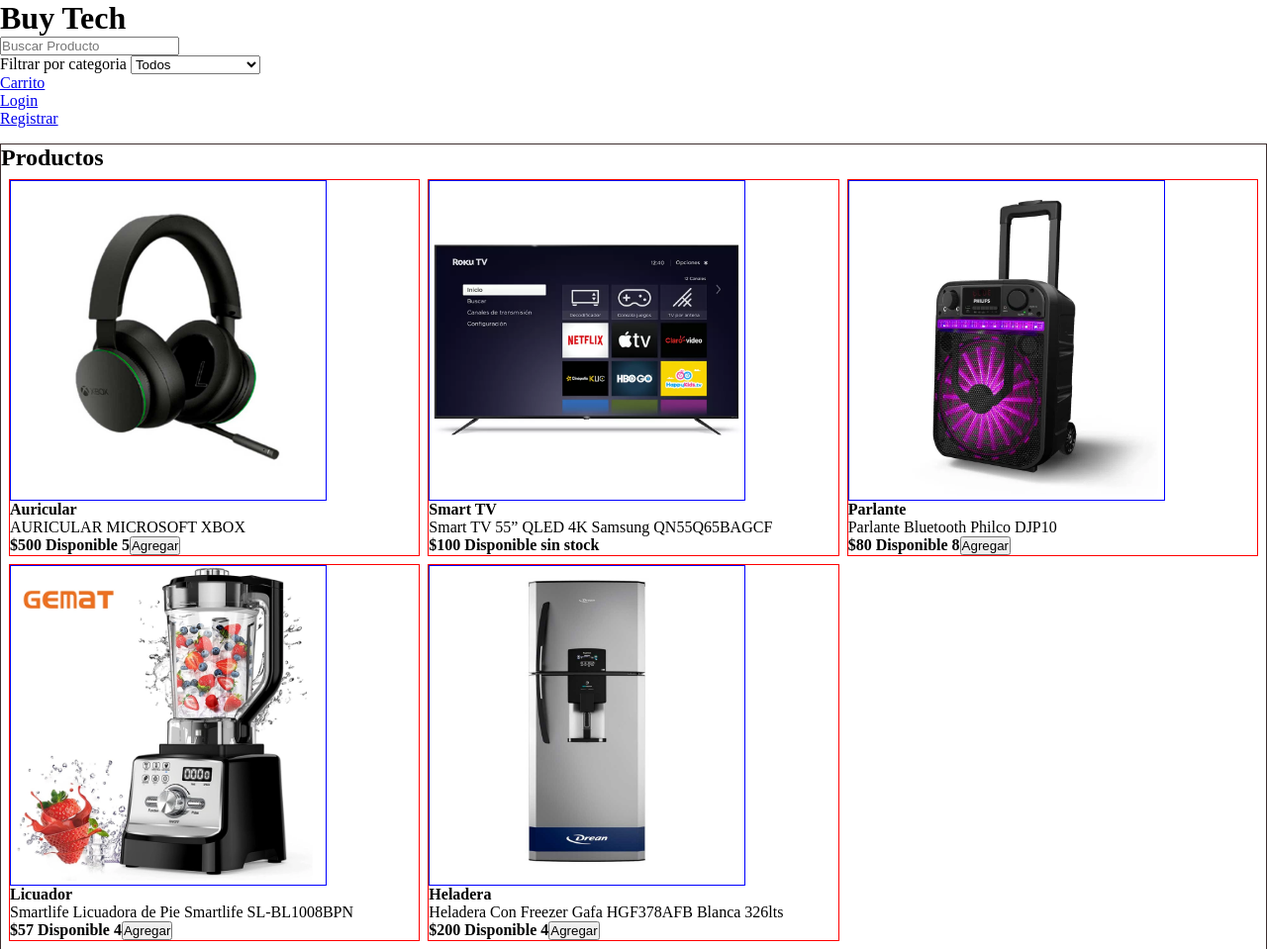
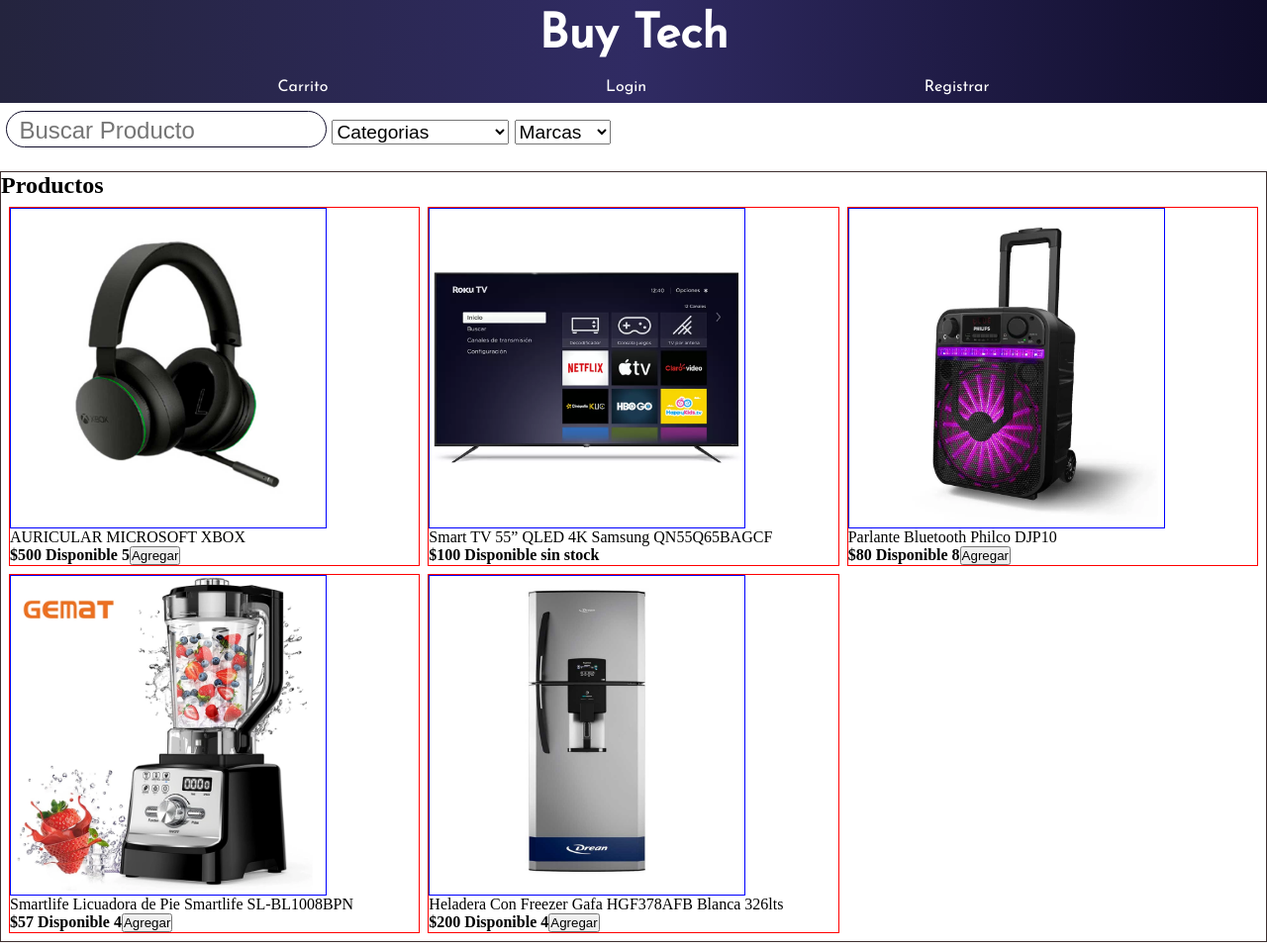
Before and after one commit to Cesar-Ignacio/CarritoCompras, a website: page index.html in a window 1280 px wide. Shown: the whole page at 99% size. Drawn offline with Linux system fonts and the light colour scheme; some packages are replaced by stand-ins of ours; a script that the page names is missing; a web font is replaced by a local one.

Commit message:
StyleJson

```diff
--- /dev/null
+++ b/SASS/layout/_header.scss
@@ -0,0 +1,44 @@
+.header{
+    background: #0f0c29;  /* fallback for old browsers */
+    background: -webkit-linear-gradient(to right, #24243e, #302b63, #0f0c29);  /* Chrome 10-25, Safari 5.1-6 */
+    background: linear-gradient(to right, #24243e, #302b63, #0f0c29); /* W3C, IE 10+/ Edge, Firefox 16+, Chrome 26+, Opera 12+, Safari 7+ */
+    font-family: $fuentePrimaria;
+    color: white;
+    .logito{
+
+        padding: 0.5em;
+        font-size: 1.5rem;
+        text-align: center;
+    }
+}
+
+.nav{
+    .navLink{
+
+        display: flex;
+        justify-content: space-evenly;
+        padding: 0.5em 0;
+        li{
+            list-style: none;
+            a{
+                text-decoration: none;
+                color: white;
+            }
+        }
+    }
+    .buscardorFiltros{
+        background-color: white;
+        color: #0f0c29;
+        padding: 0.5em 0.4em ;
+        font-family:$fuentePrimaria;
+        .buscador{
+            border: solid #0f0c29  1px;
+            font-size: 1.5rem;
+            padding: 0.2em 0em 0.1em 0.5em;
+            border-radius: 5rem;
+        }
+        .selector{
+            font-size: 1.2rem;
+        }
+    }
+}
--- a/SASS/style.scss
+++ b/SASS/style.scss
@@ -1,6 +1,7 @@
 @import "utilitis/variable";
 @import "bas/reset";
 
+@import "layout/header";
 @import "layout/aside";
 @import "layout/mainRegistrar";
 .main{
--- /dev/null
+++ b/datos/productos.json
@@ -0,0 +1,43 @@
+[
+    {
+        "id":1,
+        "categoria":"Auriculares",
+        "descripcion":"AURICULAR MICROSOFT XBOX",
+        "precio":500,
+        "stock":5,
+        "url":"/assets/img/auricular.jpg"
+    },
+    {
+        "id":2,
+        "categoria":"Televisores",
+        "descripcion":"Smart TV 55” QLED 4K Samsung QN55Q65BAGCF",
+        "precio":100,
+        "stock":0,
+        "url":"/assets/img/tv.webp"
+    },
+    {
+        "id":3,
+        "categoria":"Audio",
+        "descripcion":"Parlante Bluetooth Philco DJP10",
+        "precio":80,
+        "stock":8,
+        "url":"/assets/img/parlante.webp"
+    },
+    {
+        "id":4,
+        "categoria":"Electrodomesticos",
+        "descripcion":"Smartlife Licuadora de Pie Smartlife SL-BL1008BPN",
+        "precio":57,
+        "stock":4,
+        "url":"/assets/img/licuadora.webp"
+    },
+    {
+        "id":5,
+        "categoria":"Electrodomesticos",
+        "descripcion":"Heladera Con Freezer Gafa HGF378AFB Blanca 326lts",
+        "precio":200,
+        "stock":4,
+        "url":"/assets/img/heladera.jpg"
+    }
+
+]
--- /dev/null
+++ b/datos/usuarios.json
@@ -0,0 +1,20 @@
+[
+    {
+        "id":101,
+        "nombreUsuario":"admin",
+        "contrasenia":"admin",
+        "mai":"admin@gamil"
+    },
+    {
+        "id":102,
+        "nombreUsuario":"Cesar",
+        "contrasenia":"123",
+        "mai":"cesar@gamil"
+    },
+    {
+        "id":103,
+        "nombreUsuario":"Beto",
+        "contrasenia":"147",
+        "mai":"beto@gamil"
+    }
+]
--- a/index.html
+++ b/index.html
@@ -14,21 +14,27 @@
             <h1>Buy Tech</h1>
         </div>
         <nav class="nav">
-            <ul>
-                <li><input type="search" id="buscarProducto" placeholder="Buscar Producto"></li>
-                <li><label for="categoriaProducto">
-                        Filtrar por categoria
-                        <select name="" id="categoriaProducto">
-                            <option value="">Todos</option>
-                            <option value="Auriculares">Auriculares</option>
-                            <option value="Telivisores">Telivisores</option>
-                            <option value="Electrodomesticos">Electrodomesticos</option>
-                        </select>
-                    </label>
-                </li>
+            <ul class="navLink">
                 <li><a href="/pages/carrito.html">Carrito</a></li>
+            </ul>
+            <div class="buscardorFiltros">
+                <input class="buscador" type="search" id="buscarProducto" placeholder="Buscar Producto">
+                <select class="selector" name="" id="categoriaProducto">
+                    <option value="">Categorias</option>
+                    <option value="Auriculares">Auriculares</option>
+                    <option value="Audio">Audio</option>
+                    <option value="Televisores">Televisores</option>
+                    <option value="Electrodomesticos">Electrodomesticos</option>
+                </select>
+                <select class="selector" name="" id="marcaProducto">
+                    <option value="">Marcas</option>
+                    <option value="">Sony</option>
+                    <option value="">Motorola</option>
+                    <option value="">Philips</option>
+                    <option value="">Liliana</option>
+                </select>
 
-            </ul>
+            </div>
         </nav>
     </header>
     <aside class="aside">
--- a/js/carrito.js
+++ b/js/carrito.js
@@ -44,6 +44,9 @@
     secProductosCarrito.innerHTML = " ";
 
     productos.forEach(element => {
+
+
+        console.log(element);
 
         let { _stock: stockProducto } = listaProductos.find((ele) => ele._id === element._id);
 
@@ -169,7 +172,7 @@
     cargarProductoDeUsuario();
 }
 /**EVENTOS */
-aCerrarSess.addEventListener("click", () => {
+aCerrarSesseion.addEventListener("click", () => {
     localStorage.removeItem("usuarioLogeado");
     location.reload()
 })
--- a/js/class.js
+++ b/js/class.js
@@ -1,8 +1,7 @@
 /** CLASS */
 class Producto {
-    constructor(id, nombreProducto, categoria, descripcion, precio, stock, img) {
+    constructor(id, categoria, descripcion, precio, stock, img) {
         this._id = id;
-        this._nombreProducto = nombreProducto;
         this._categoria = categoria;
         this._descripcion = descripcion;
         this._precio = precio;
@@ -12,10 +11,9 @@
     }
 }
 class Carrito {
-    constructor(idUsuario, id, nombreProducto, descripcion, cantidad, precio, img) {
+    constructor(idUsuario, id,descripcion, cantidad, precio, img) {
         this._idUsuario = idUsuario;
         this._id = id;
-        this._nombreProducto = nombreProducto;
         this._descripcion = descripcion;
         this._cantidad = cantidad;
         this._precioUnidad = precio;
--- a/js/productos.js
+++ b/js/productos.js
@@ -1,18 +1,9 @@
+
 
 /** ARRAY  VARIABLES*/
 
-let listaProductos = [
-    new Producto(1, "Auricular", "Auriculares", "AURICULAR MICROSOFT XBOX", 500, 5, "/assets/img/auricular.jpg"),
-    new Producto(2, "Smart TV", "Telivisores", "Smart TV 55” QLED 4K Samsung QN55Q65BAGCF", 100, 0, "/assets/img/tv.webp"),
-    new Producto(3, "Parlante", "Audio", "Parlante Bluetooth Philco DJP10", 80, 8, "/assets/img/parlante.webp"),
-    new Producto(4, "Licuador", "Electrodomesticos", "Smartlife Licuadora de Pie Smartlife SL-BL1008BPN", 57, 4, "/assets/img/licuadora.webp"),
-    new Producto(5, "Heladera", "Electrodomesticos", "Heladera Con Freezer Gafa HGF378AFB Blanca 326lts", 200, 4, "/assets/img/heladera.jpg"),
-]
-let listaUsuarios = [
-    new Usuario(101, "admin", "admin", "admin@gamil"),
-    new Usuario(102, "Cesar", "123", "cesar@gamil"),
-    new Usuario(103, "Beto", "147", "beto@gamil")
-]
+let listaProductos = []
+let listaUsuarios = []
 let listaProductoCarrito = [];
 
 let inputBuscar = document.querySelector("#buscarProducto");
@@ -21,11 +12,18 @@
 /** MAIN */
 
 document.addEventListener("DOMContentLoaded", () => {
+
+    obtenerProJson().then(res=>{
+        res.forEach(producto=>{
+            listaProductos.push(new Producto(producto.id,producto.categoria,producto.descripcion,producto.precio,producto.stock,producto.url));
+        })
+        cargarProductos();
+        renderizarProductos(listaProductos);
+    })
     cargarUsuarios();
     cargarPerfil();
-    cargarProductos();
     cargarCarrito();
-    renderizarProductos(listaProductos);
+
 });
 
 /** FUNCIONES */
@@ -33,10 +31,10 @@
     /**
      * Se valida que el nuevo producto no exista en el carrito del usuario logeado
      */
+    console.log(producto);
     let indice = listaProductoCarrito.findIndex((ele) => ele._id === producto._id && ele._idUsuario === usuarioLogeado._id);
 
-    indice < 0 ? (listaProductoCarrito.push(new Carrito(usuarioLogeado._id, producto._id, producto._nombreProducto, producto._descripcion,
-        1, producto._precio, producto._urlImg)),
+    indice < 0 ? (listaProductoCarrito.push(new Carrito(usuarioLogeado._id, producto._id,producto._descripcion,1,producto._precio, producto._urlImg)),
         localStorage.setItem("Carrito", JSON.stringify(listaProductoCarrito)),
         Swal.fire({
             position: "top-end",
@@ -91,6 +89,7 @@
     /**Si no existe el valor Productos en el Local Storage lo creamos, caso contrario actualizamos la variable local*/
     let listaProLs = JSON.parse(localStorage.getItem("Productos")) ?? localStorage.setItem("Productos", JSON.stringify(listaProductos));
     (listaProLs) ? listaProductos = listaProLs : console.log("ADD Productos LocalStorage");
+
 }
 
 function cargarCarrito() {
@@ -113,9 +112,10 @@
 function cargarUsuarios() {
     /**
      * Si no existe el valor 'Usuarios' en Local Storage se crea uno con los
-     * usuarios precargados por defecto en listaUsuarios
+     * usuarios del archivo json
      */
-    JSON.parse(localStorage.getItem("Usuarios")) ?? localStorage.setItem("Usuarios", JSON.stringify(listaUsuarios));
+    JSON.parse(localStorage.getItem("Usuarios")) ?? obtenerUsuJson();
+
 }
 
 function vistaUsuarioNoLogeado() {
@@ -166,8 +166,7 @@
 
     let divInfoPro = document.createElement("div");
     divInfoPro.classList.add("infoProducto");
-    divInfoPro.innerHTML = ` <Strong>${element._nombreProducto}</Strong>
-                            <p>${element._descripcion}</p>
+    divInfoPro.innerHTML = `<p>${element._descripcion}</p>
                             <strong>$${element._precio}</strong>
                             <strong>Disponible ${element._stock || "sin stock"}</strong>`;
 
@@ -278,6 +277,27 @@
     localStorage.setItem("Productos", JSON.stringify(listaProductos));
 }
 
+async function obtenerUsuJson()
+{
+    let response= await fetch("/datos/usuarios.json")
+    let listaObjUsu= await response.json();
+    listaObjUsu.forEach(us=>{
+        listaUsuarios.push(new Usuario(us.id,us.nombreUsuario,us.contrasenia,us.mai))
+    })
+    localStorage.setItem("Usuarios", JSON.stringify(listaUsuarios))
+}
+
+function obtenerProJson()
+{
+    return new Promise((resolve,reject)=>{
+        fetch("/datos/productos.json")
+        .then(res=>res.json())
+        .then(data=>resolve(data))
+    })
+}
+
+
+
 /**EVENTOS */
 aCerrarSesseion.addEventListener("click", () => {
     localStorage.removeItem("usuarioLogeado");
@@ -285,7 +305,7 @@
 })
 
 inputBuscar.addEventListener("keyup", ({ target: { value } }) => {
-    renderizarProductos(listaProductos.filter((ele) => ele._nombreProducto.toUpperCase().includes(value.toUpperCase())));
+    renderizarProductos(listaProductos.filter((ele) => ele._descripcion.toUpperCase().includes(value.toUpperCase())));
 });
 
 selCategoria.addEventListener("click", ({ target: { value } }) => {
```
Also changed, not shown: pages/carrito.html (+1 -1 lines), CSS/style.css.
